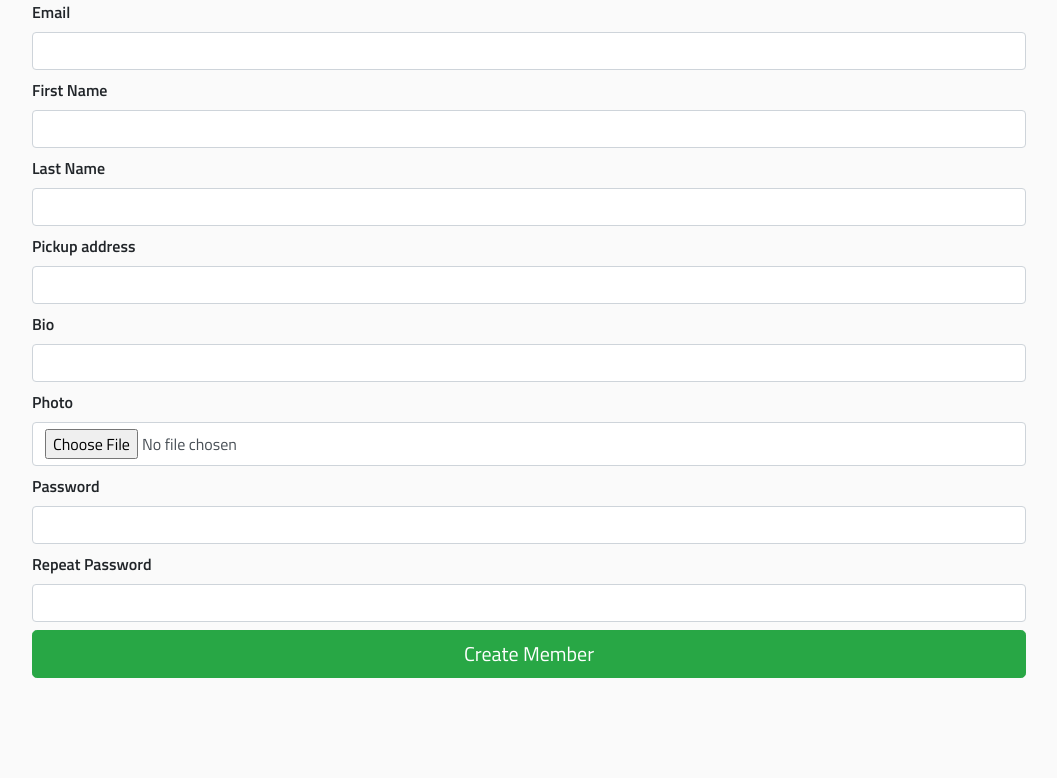
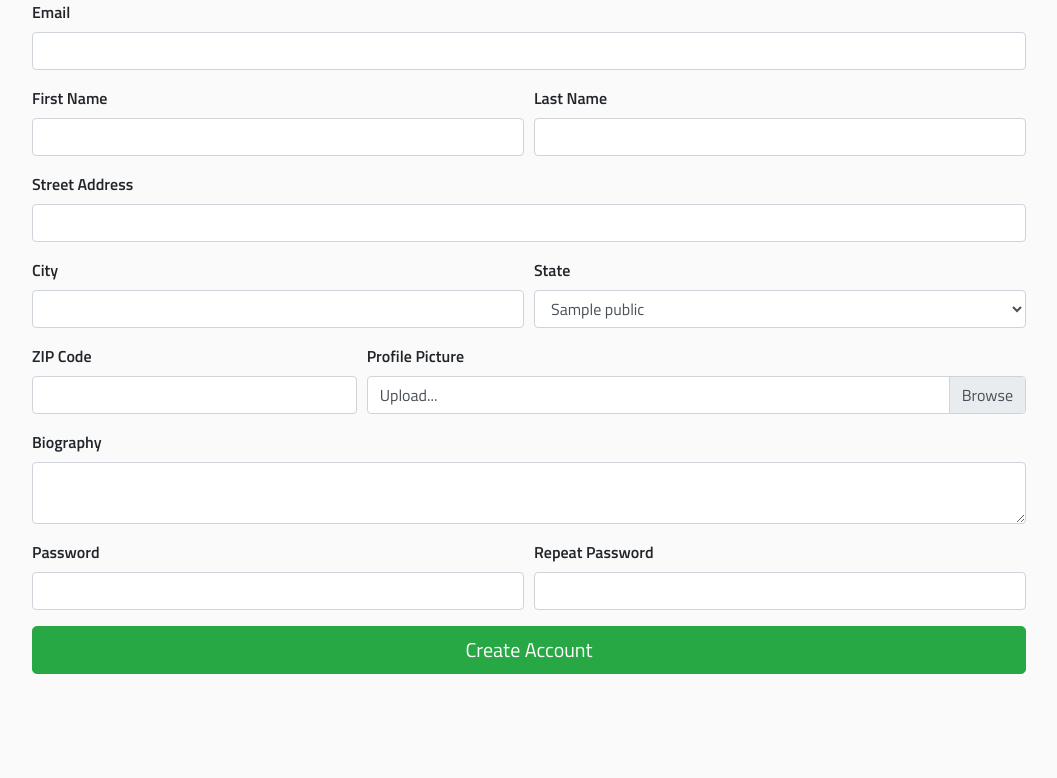
Before and after one commit to hanneswidrig/taj-mahal, a Flask app: page /account/create in a window 1280 px wide. Shown: the part 64-842 px from the top of the page, without its empty margins (111-1168 px from the left). After the commit the page ends 738 px from the top, so only its background shows below. Run offline with Flask 2, Linux system fonts and the light colour scheme; a database or web service that is not in the repository returns one stand-in record (values such as "Sample title"); parts of the project's set-up code (start-up, migrations or seed data) failed here and were passed over; some libraries are stand-ins or nearby versions.

Commit message:
Proper form placement for all address fields

```diff
--- a/app.py
+++ b/app.py
@@ -276,6 +276,7 @@ def logout():
 def create_account():
 	# Create new member form. Will automatically populate from request.form.
 	user_form = member_form()
+	user_form.address_state.choices = helper_functions.get_usa_states()
 
 	# The validate_on_submit() method checks for two conditions.
 	# 1. If we're handling a GET request, it returns false,
@@ -313,6 +314,7 @@ def create_account():
 				maxsize = (1024, 1024)
 				img.thumbnail(maxsize, Image.ANTIALIAS)
 				img.save(proc_name, optimize=True, quality=50)
+
 				# # Update the database row now that we know the name and location of the file
 				rowcount = db.create_user(user_form.email.data,
 				                            user_form.first_name.data,
@@ -320,6 +322,7 @@ def create_account():
 				                            pic_location,
 				                            user_form.password.data,
 				                            user_form.bio.data)
+
 				# Change directory back to uploaded-images
 				os.chdir('..')
 				if rowcount == 1:
--- a/db.py
+++ b/db.py
@@ -169,11 +169,18 @@ def add_new_order(listing_id, qty, total_cost, buyer_id):
 
 
 def create_user(email, first_name, last_name, photo, password, bio):
-    """Create a new user."""
     query = '''
-INSERT INTO public.user(address_id, email, first_name, last_name, profile_pic, password, bio)
-VALUES (1, %(email)s, %(first)s, %(last)s, %(photo)s, %(pass)s, %(bio)s)
+		INSERT INTO public.user(address_id, email, first_name, last_name, profile_pic, password, bio)
+		VALUES (1, %(email)s, %(first)s, %(last)s, %(photo)s, %(pass)s, %(bio)s)
     '''
     g.cursor.execute(query, {'email': email, 'first': first_name, 'last': last_name, 'photo': photo, 'pass': password, 'bio': bio})
     g.connection.commit()
     return g.cursor.rowcount
+
+
+def get_all_states():
+	query = '''
+	SELECT state_id, state.name FROM public.state;
+	'''
+	g.cursor.execute(query)
+	return g.cursor.fetchall()
--- a/form_classes.py
+++ b/form_classes.py
@@ -6,33 +6,37 @@ from wtforms.validators import Email, Length, DataRequired, Regexp, NumberRange,
 
 class buy_form(FlaskForm):
 		quantity = IntegerField('Quantity to buy', validators=[NumberRange(min=1, message="Must buy more than 0.")])
-		submit = SubmitField('Pay')
+		submit   = SubmitField('Pay')
 
 
 class add_listing_form(FlaskForm):
-		title = StringField('Title', validators=[Length(min=1, message="A title is required.")])
-		photo = FileField('Product Photo', validators=[FileRequired(message="Please choose an image to upload.")])
-		description = TextAreaField('Description', validators=[Length(min=1, message="A description is required.")])
+		title             = StringField('Title', validators=[Length(min=1, message="A title is required.")])
+		photo             = FileField('Product Photo', validators=[FileRequired(message="Please choose an image to upload.")])
+		description       = TextAreaField('Description', validators=[Length(min=1, message="A description is required.")])
 		original_quantity = IntegerField('Quantity For Sale', validators=[NumberRange(min=1, message="A quantity is required.")])
-		unit_type = StringField('Measurement', validators=[Length(min=1, message="A measurement is required.")])
-		price_per_unit = DecimalField('Price Per Unit', validators=[NumberRange(min=0.01, message="A price is required.")])
-		category_id = SelectField('Category', choices=[(1, 'Vegetable'),(2, 'Fruit'),(3, 'Meat'),(4, 'Cheese')], coerce=int)
-		is_tradeable = BooleanField('Should this product be tradeable?')
-		date_harvested = DateField('Date Harvested', format="%Y-%m-%d")
-		submit = SubmitField('Add')
+		unit_type         = StringField('Measurement', validators=[Length(min=1, message="A measurement is required.")])
+		price_per_unit    = DecimalField('Price Per Unit', validators=[NumberRange(min=0.01, message="A price is required.")])
+		category_id       = SelectField('Category', choices=[(1, 'Vegetable'),(2, 'Fruit'),(3, 'Meat'),(4, 'Cheese')], coerce=int)
+		is_tradeable      = BooleanField('Should this product be tradeable?')
+		date_harvested    = DateField('Date Harvested', format="%Y-%m-%d")
+		submit            = SubmitField('Add')
 
 class login_form(FlaskForm):
-    email = StringField('E-mail Address', validators=[DataRequired()])
+    email    = StringField('E-mail Address', validators=[DataRequired()])
     password = PasswordField('Password', validators=[DataRequired()])
-    submit = SubmitField('Log In')
+    submit   = SubmitField('Log In')
 
 class member_form(FlaskForm):
-		email = StringField('Email', validators=[Email()])
-		first_name = StringField('First Name', validators=[Length(min=1, max=40)])
-		last_name = StringField('Last Name', validators=[Length(min=1, max=40)])
-		address = StringField ('Pickup address', validators=[Length(min=1, max= 250)])
-		photo = FileField('Photo')
-		bio = StringField('Bio', validators=[Length(min=1, max=250)])
+		email           = StringField('Email', validators=[Email()])
+		first_name      = StringField('First Name', validators=[Length(min=1, max=40)])
+		last_name       = StringField('Last Name', validators=[Length(min=1, max=40)])
+		address_street  = StringField ('Street Address', validators=[Length(min=1, max= 128)])
+		address_city    = StringField ('City', validators=[Length(min=1, max= 128)])
+		address_state   = SelectField ('State', coerce=int)
+		address_zipcode = IntegerField ('ZIP Code', validators=[NumberRange(min=00000, max= 99999)])
+
+		photo    = FileField('Profile Picture')
+		bio      = TextAreaField('Biography', validators=[Length(min=1, max=250)])
 		password = PasswordField('Password', [DataRequired(), EqualTo('confirm', message='Passwords must match')])
-		confirm = PasswordField('Repeat Password')
-		submit = SubmitField('Create Member')
+		confirm  = PasswordField('Repeat Password')
+		submit   = SubmitField('Create Account')
--- a/helper_functions.py
+++ b/helper_functions.py
@@ -53,3 +53,10 @@ def address_string(user_id):
 def address_url(address):
 	map_url = 'https://www.google.com/maps/search/?api=1&query={}'.format(address)
 	return map_url
+
+def get_usa_states():
+	states = db.get_all_states()
+	states_list = []
+	for state in states:
+		states_list.append((state[0], state[1]))
+	return states_list
--- a/static/styles/account-create.css
+++ b/static/styles/account-create.css
@@ -0,0 +1,11 @@
+.container-fluid {
+	padding: 0;
+}
+.create-body {
+	font-family: 'Titillium Web', sans-serif;
+	margin: 0 15px;
+}
+.form-group>label {
+	font-size: 1rem;
+	font-weight: 600;
+}
--- a/templates/account-create.html
+++ b/templates/account-create.html
@@ -2,7 +2,7 @@
 {% block title %}Create an Account{% endblock %}
 {% block bar_title %}Create an Account{% endblock %}
 {% block css %}
-<link rel="stylesheet" type="text/css" href="{{ url_for('static',filename='styles/listing-new.css') }}">
+<link rel="stylesheet" type="text/css" href="{{ url_for('static',filename='styles/account-create.css') }}">
 {% endblock %}
 {% block app_bar %}
 <div class="app-bar-item">
@@ -27,7 +27,7 @@
         {% endif %}
     </p>
 {% endmacro %}
-<div class="add-body">
+<div class="create-body">
   {% include '_form_errors.html' %}
 	<form enctype="multipart/form-data" method="POST">
 			{{ form.csrf_token }}
@@ -35,33 +35,56 @@
 					{{ form.email.label }}
 					{{ form.email(class_='form-control') }}
 			</div>
-			<div class="form-group">
+			<div class="form-row">
+				<div class="form-group col">
 					{{ form.first_name.label }}
 					{{ form.first_name(class_='form-control') }}
+				</div>
+				<div class="form-group col">
+					{{ form.last_name.label }}
+					{{ form.last_name(class_='form-control') }}
+				</div>
 			</div>
 			<div class="form-group">
-					{{ form.last_name.label }}
-					{{ form.last_name(class_='form-control') }}
+					{{ form.address_street.label }}
+					{{ form.address_street(class_='form-control') }}
 			</div>
-			<div class="form-group">
-					{{ form.address.label }}
-					{{ form.address(class_='form-control') }}
+			<div class="form-row">
+				<div class="form-group col">
+					{{ form.address_city.label }}
+					{{ form.address_city(class_='form-control') }}
+				</div>
+				<div class="form-group col">
+					{{ form.address_state.label }}
+					{{ form.address_state(class_='form-control') }}
+				</div>
+			</div>
+			<div class="form-row">
+				<div class="form-group col-4">
+					{{ form.address_zipcode.label }}
+					{{ form.address_zipcode(class_='form-control') }}
+				</div>
+				<div class="form-group col-8">
+					{{ form.photo.label }}
+					<div class="custom-file">
+					<label class="custom-file-label" for="cFile">Upload...</label>
+					{{ form.photo(class_='custom-file-input', accept='image/*', id='cFile') }}
+					</div>
+				</div>
 			</div>
 			<div class="form-group">
 					{{ form.bio.label }}
 					{{ form.bio(class_='form-control') }}
 			</div>
-			<div class="form-group">
-					{{ form.photo.label }}
-					{{ form.photo(class_='form-control', accept='image/*') }}
-			</div>
-			<div class="form-group">
+			<div class="form-row">
+				<div class="form-group col">
 					{{ form.password.label }}
 					{{ form.password(class_='form-control') }}
-			</div>
-			<div class="form-group">
+				</div>
+				<div class="form-group col">
 					{{ form.confirm.label }}
 					{{ form.confirm(class_='form-control') }}
+				</div>
 			</div>
 			{{ form.submit(class_="btn btn-primary btn-success btn-lg btn-block") }}
 	</form>
--- a/templates/account-login.html
+++ b/templates/account-login.html
@@ -2,7 +2,7 @@
 {% block title %}Login{% endblock %}
 {% block bar_title %}Login{% endblock %}
 {% block css %}
-<link rel="stylesheet" type="text/css" href="{{ url_for('static',filename='styles/login.css') }}">
+<link rel="stylesheet" type="text/css" href="{{ url_for('static',filename='styles/account-login.css') }}">
 {% endblock %}
 {% block app_bar %}
 <div class="app-bar-item">
@@ -16,7 +16,7 @@
 </div>
 {% endblock %}
 {% block content %}
-<div class="add-body">
+<div class="login-body">
     {% include '_form_errors.html' %}
     <form enctype="multipart/form-data" method="POST">
             {{ form.csrf_token }}
```
Also changed, not shown: static/styles/account-login.css (+21 -0 lines).
